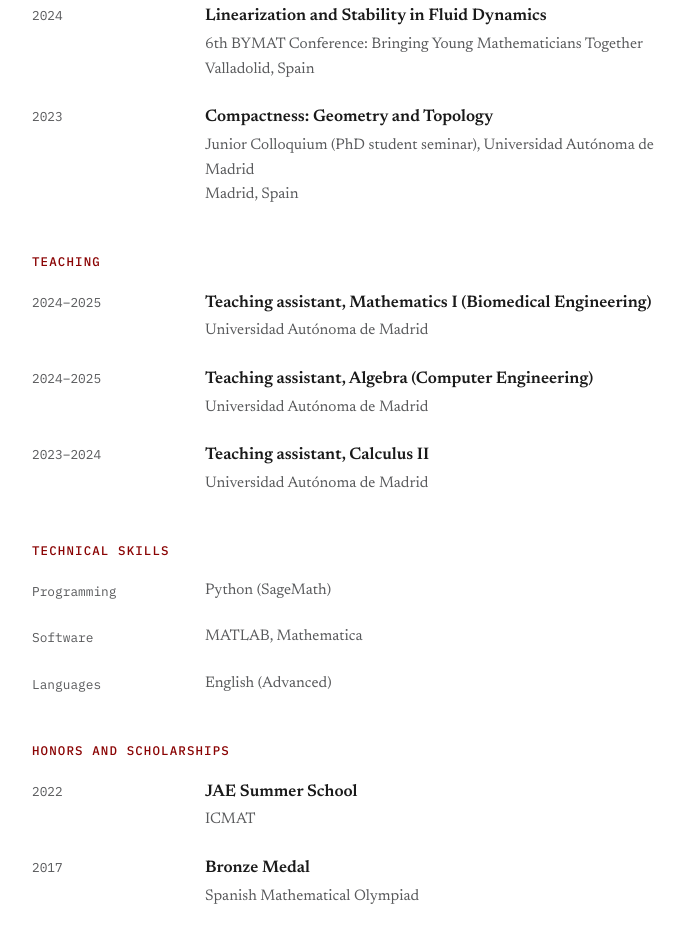
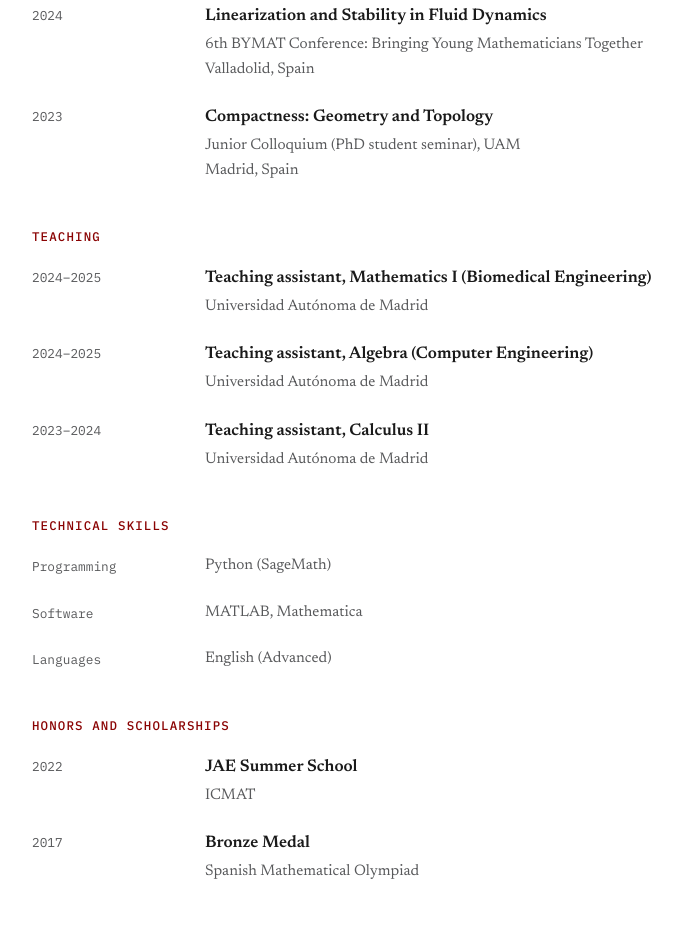
Before and after one commit to MiguelMGPascualCaballo/MiguelMGPascualCaballo.github.io, a plain HTML site: page cv.html in a window 1280 px wide. Shown: the part 1275-2206 px from the top of the page, without its empty margins (296-980 px from the left). Drawn offline with Linux system fonts and the light colour scheme.

Commit message:
Clarify junior colloquium location

```diff
--- a/cv.html
+++ b/cv.html
@@ -115,7 +115,7 @@
           <div class="when">2023</div>
           <div class="what">
             <h3>Compactness: Geometry and Topology</h3>
-            <p>Junior Colloquium (PhD student seminar), Universidad Autónoma de Madrid<br>Madrid, Spain</p>
+            <p>Junior Colloquium (PhD student seminar), UAM<br>Madrid, Spain</p>
           </div>
         </div>
       </div>
```
Also changed, not shown: 2 other files.
